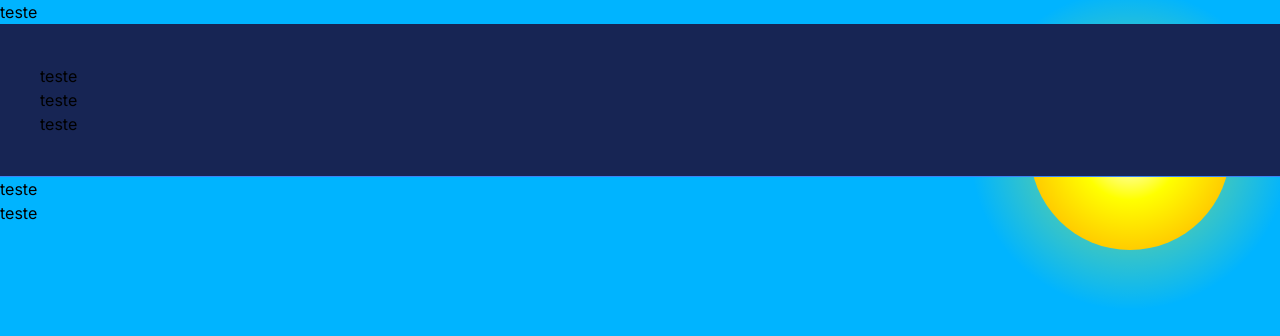
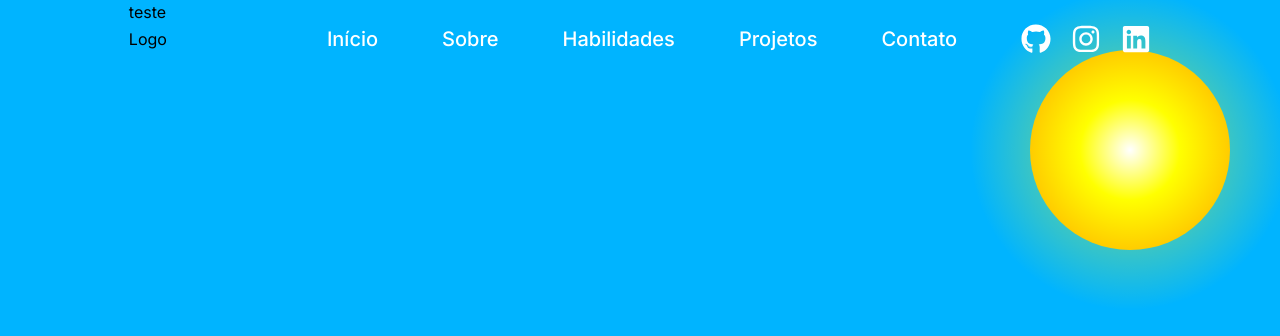
Before and after one commit to guilhermezaparoli/portfolio-nextjs, a Next.js app: page / in a window 1280 px wide. Shown: the top 336 px of the page. Built offline with nearby package versions, Linux system fonts and the light colour scheme.

Commit message:
Adding navbar and the moon

```diff
--- a/package.json
+++ b/package.json
@@ -14,6 +14,7 @@
     "postcss": "^8.4.41",
     "react": "^18",
     "react-dom": "^18",
+    "react-icons": "^5.3.0",
     "tailwindcss": "^3.4.10"
   },
   "devDependencies": {
--- a/src/app/layout.tsx
+++ b/src/app/layout.tsx
@@ -19,7 +19,7 @@ export default function RootLayout({
     <html lang="pt-BR">
       <GlobalProvider>
         <body className={inter.className}>
-          <div className="min-h-screen">
+          <div className="flex min-h-screen justify-center">
             <main>{children}</main>
           </div>
         </body>
--- a/src/app/page.tsx
+++ b/src/app/page.tsx
@@ -1,3 +1,4 @@
+import { Header } from '@/components/Header'
 import NavBar from '@/components/NavBar'
 import RainCanvas from '@/components/RainCanvas'
 import Teste from '@/components/teste'
@@ -8,9 +9,7 @@ const Page = () => {
       {/* <Clouds/> */}
       <Teste />
       <RainCanvas />
-      <NavBar />
-      <h1>teste</h1>
-      <h2>teste</h2>
+      <Header />
     </>
   )
 }
--- /dev/null
+++ b/src/components/Header/index.tsx
@@ -0,0 +1,10 @@
+import NavBar from '../NavBar'
+
+export function Header() {
+  return (
+    <div className="flex items-center gap-40">
+      <p>Logo</p>
+      <NavBar />
+    </div>
+  )
+}
--- a/src/components/NavBar/index.tsx
+++ b/src/components/NavBar/index.tsx
@@ -1,11 +1,30 @@
 import React from 'react'
+import { FaGithub, FaInstagram, FaLinkedin } from 'react-icons/fa'
 
 const NavBar = () => {
   return (
-    <div className="border-b border-blue-500 bg-blue-950 p-10">
-      <h1>teste</h1>
-      <h2>teste</h2>
-      <p>teste</p>
+    <div className="flex items-center gap-16">
+      <button className="text-center text-xl font-medium text-white">
+        Início
+      </button>
+      <button className="text-center text-xl font-medium text-white">
+        Sobre
+      </button>
+      <button className="text-center text-xl font-medium text-white">
+        Habilidades
+      </button>
+      <button className="text-center text-xl font-medium text-white">
+        Projetos
+      </button>
+      <button className="text-center text-xl font-medium text-white">
+        Contato
+      </button>
+
+      <div className="flex items-center gap-5">
+        <FaGithub className="cursor-pointer text-white" fontSize={30} />
+        <FaInstagram className="cursor-pointer text-white" fontSize={30} />
+        <FaLinkedin className="cursor-pointer text-white" fontSize={30} />
+      </div>
     </div>
   )
 }
--- a/src/components/RainCanvas/index.ts
+++ b/src/components/RainCanvas/index.ts
@@ -94,9 +94,8 @@ const RainCanvas = () => {
         weather(lightningTimer)
       }
 
-      if (transitionProgress > 0) {
-        drawSun(transitionProgress)
-      }
+      // Draw the sun during the day and the moon at night
+      drawSunAndMoon(transitionProgress)
 
       animationFrameId = requestAnimationFrame(mainLoop)
     }
@@ -189,12 +188,55 @@ const RainCanvas = () => {
       }
     }
 
-    const drawSun = (progress: number) => {
+    const drawSunAndMoon = (progress: number) => {
       const sunX = w - 150
       const sunY = 150
       const sunRadius = 60 + 40 * progress
 
-      // Outer glow
+      const moonX = w - 150
+      const moonY = 150
+      const moonRadius = 60 - 40 * progress
+
+      // Draw the moon when transitionProgress < 1 (night)
+      if (progress < 1) {
+        // Moon outer glow
+        const outerGlow = ctx.createRadialGradient(
+          moonX,
+          moonY,
+          0,
+          moonX,
+          moonY,
+          moonRadius + 30,
+        )
+        outerGlow.addColorStop(0, 'rgba(255, 255, 255, 0.6)')
+        outerGlow.addColorStop(1, 'rgba(255, 255, 255, 0)')
+
+        ctx.fillStyle = outerGlow
+        ctx.beginPath()
+        ctx.arc(moonX, moonY, moonRadius + 30, 0, Math.PI * 2)
+        ctx.fill()
+
+        // Moon main body
+        const moonGradient = ctx.createRadialGradient(
+          moonX,
+          moonY,
+          0,
+          moonX,
+          moonY,
+          moonRadius,
+        )
+        moonGradient.addColorStop(0, 'rgba(255, 255, 255, 1)')
+        moonGradient.addColorStop(1, 'rgba(180, 180, 180, 1)')
+
+        ctx.fillStyle = moonGradient
+        ctx.beginPath()
+        ctx.arc(moonX, moonY, moonRadius, 0, Math.PI * 2)
+        ctx.fill()
+      }
+
+      // Draw the sun when transitionProgress > 0 (day)
+      if (progress > 0) {
+        // Sun outer glow
         const outerGlow = ctx.createRadialGradient(
           sunX,
           sunY,
@@ -246,6 +288,7 @@ const RainCanvas = () => {
         ctx.arc(sunX, sunY, sunRadius * 0.5, 0, Math.PI * 2)
         ctx.fill()
       }
+    }
 
     const blendColors = (
       color1: string,
```
Also changed, not shown: 1 other file (tests, documents, lock files or other folders). Lines whose indentation alone changed are shown as unchanged.
